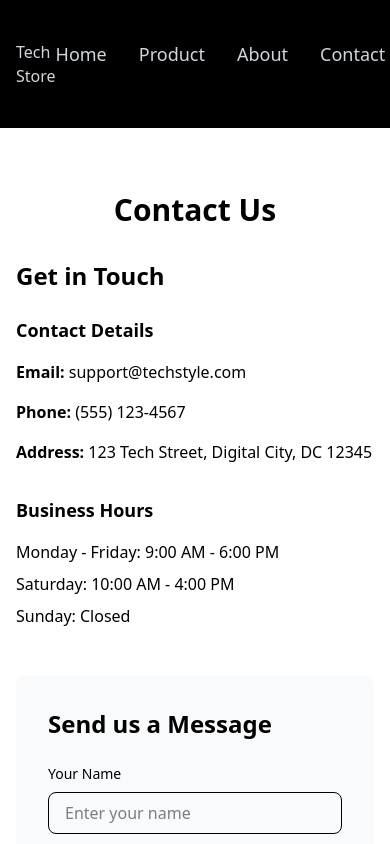
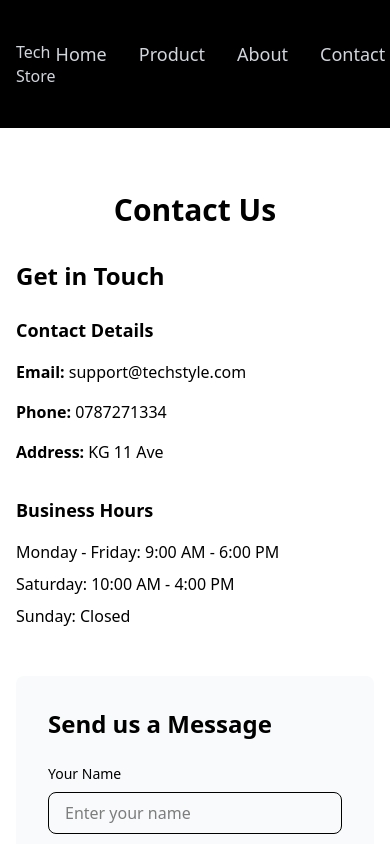
Before and after one commit to Yvette334/e-commerce, a React (Vite) app in the folder commerce/: page /Contact in a window 390 px wide. Shown: the top 844 px of the page. Built offline with nearby package versions, Linux system fonts and the light colour scheme.

Commit message:
responsive contact

```diff
--- a/commerce/src/Contact.jsx
+++ b/commerce/src/Contact.jsx
@@ -10,8 +10,8 @@ function Contact(){
                         <h3 className="text-lg font-semibold mb-4">Contact Details</h3>
                         <div className="space-y-4">
                             <p><strong>Email:</strong> support@techstyle.com</p>
-                            <p><strong>Phone:</strong> (555) 123-4567</p>
-                            <p><strong>Address:</strong> 123 Tech Street, Digital City, DC 12345</p>
+                            <p><strong>Phone:</strong> 0787271334</p>
+                            <p><strong>Address:</strong> KG 11 Ave</p>
                         </div>
                     </div>
                     <div>
@@ -24,7 +24,6 @@ function Contact(){
                     </div>
                 </div>
             </div>
-
             <div className="bg-gray-50 p-8 rounded-lg">
                 <h2 className="text-2xl font-bold mb-6">Send us a Message</h2>
                 <form className="space-y-6">
```
